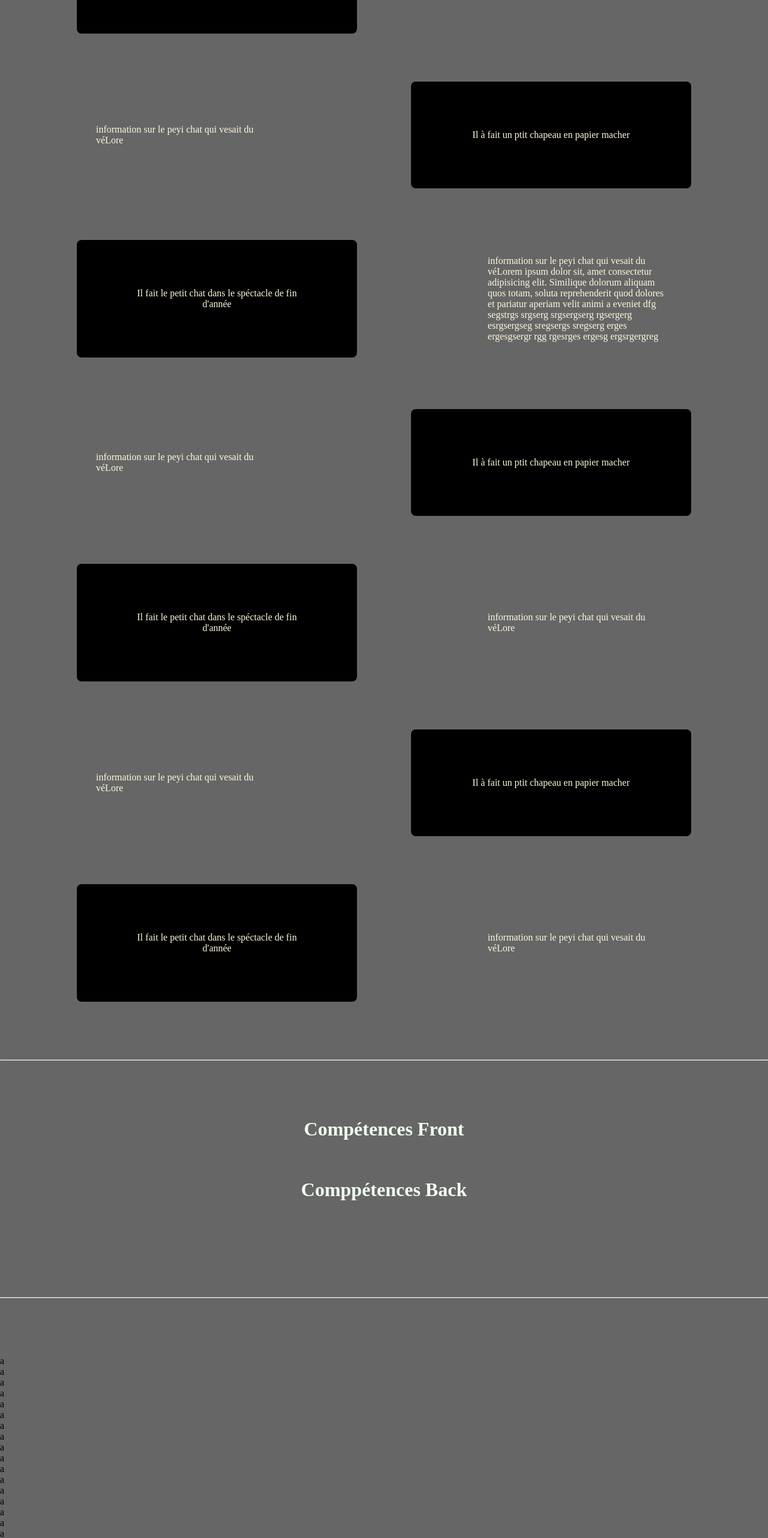
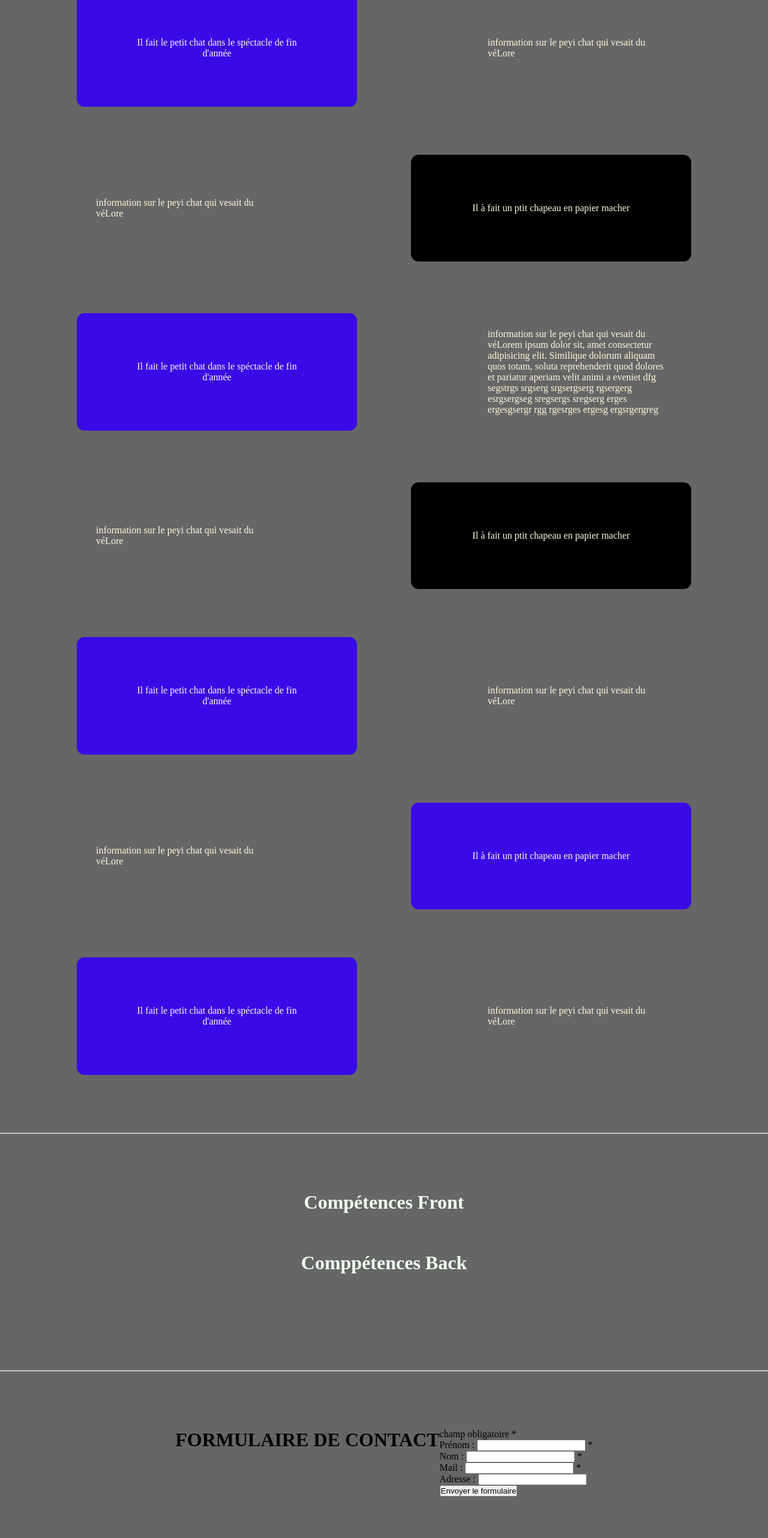
Before and after one commit to geraldan/portfollio, a plain HTML site: page index.html in a window 1280 px wide. Shown: the part 220-2784 px from the top of the page at 60% size. After the commit the page ends 2715 px from the top, so only its background shows below. Drawn offline with Linux system fonts and the light colour scheme.

Commit message:
slid_and_form

```diff
--- a/action.js
+++ b/action.js
@@ -20,7 +20,7 @@ function projet(){
     window.scrollTo({top: 0, behavior: 'smooth'});
 }
 
-//donne lemplacement ou il doit scroller pour competences
+//donne l'emplacement ou il doit scroller pour competences
 function competences(){
     competence.scrollIntoView({behavior: 'smooth'});
 }
--- a/index.html
+++ b/index.html
@@ -15,9 +15,10 @@
             <button id="nav3">Contact</button>
 
         </nav>
+        <img class="picture" src="src/banniere.jpg" alt="">
 
         <div class="projetLeft"> <!--Projet numero0-->
-                <div class="projet">
+                <div id="pro" class="slide_right">
                     <p> Il fait le petit chat dans le spéctacle de fin d'année</p>
                 </div>
                 <div class="info">
@@ -32,15 +33,15 @@
                <div class="info">
                     <p> information sur le peyi chat qui vesait du véLore</p>
                </div>
-               <div class="projet">
-                    <p class="right">Il à fait un ptit chapeau en papier macher</p>
+               <div class="slide_left">
+                    <p>Il à fait un ptit chapeau en papier macher</p>
                </div>
             </div>
                                     <!--Projet numéro2-->
         <div class="projets">
             <div class="projetLeft">
-                <div class="projet">
-                    <p>Il fait le petit chat dans le spéctacle de fin d'année</p>
+                <div class="slide_right">
+                    <p class="">Il fait le petit chat dans le spéctacle de fin d'année</p>
                 </div>
                 <div class="info">
                    <p>information sur le peyi chat qui vesait du véLorem ipsum dolor sit, amet consectetur adipisicing elit. Similique dolorum aliquam quos totam, soluta reprehenderit quod dolores et pariatur aperiam velit animi a eveniet dfg segstrgs srgserg srgsergserg rgsergerg esrgsergseg sregsergs sregserg erges ergesgsergr rgg rgesrges ergesg ergsrgergreg </p>
@@ -54,7 +55,7 @@
                 <div class="info">
                      <p> information sur le peyi chat qui vesait du véLore</p>
                 </div>
-                <div class="projet">
+                <div class="slide_left">
                     <p>Il à fait un ptit chapeau en papier macher</p>
                 </div>
             </div>
@@ -63,7 +64,7 @@
                                     <!--Projet numéro4-->
         <div class="projets">
             <div class="projetLeft">
-                <div class="projet">
+                <div class="slide_right">
                     <p> Il fait le petit chat dans le spéctacle de fin d'année</p>
                 </div>
                 <div class="info">
@@ -78,7 +79,7 @@
                 <div class="info">
                      <p> information sur le peyi chat qui vesait du véLore</p>
                 </div>
-                <div class="projet">
+                <div class="slide_right">
                     <p> Il à fait un ptit chapeau en papier macher</p>
                 </div>
             </div>
@@ -87,7 +88,7 @@
                                     <!--Projet numéro6-->
         <div class="projets">
             <div class="projetLeft">
-               <div class="projet">
+               <div class="slide_right">
                    <p> Il fait le petit chat dans le spéctacle de fin d'année</p>
                </div>
                <div class="info">
@@ -116,7 +117,31 @@
         <hr id="contact">
                                     <!-- formulaire-->
         <div>
-            <p>a<br>a<br>a<br>a<br>a<br>a<br>a<br>a<br>a<br>a<br>a<br>a<br>a<br>a<br>a<br>a<br>a<br>a<br>a<br>a<br>a<br>a<br>a<br>a<br>a<br>a<br>a<br>a<br>a<br>a<br>a<br>a<br>a<br>a<br>a<br>a<br>a<br>a<br>a<br>a<br>a<br>a<br>a<br>a<br>a<br>a<br>a<br>a<br>a<br>a<br>a<br>a<br>a<br>a<br>a<br>a<br>a<br>vv</p>
-        </div>
+            <form action="">
+                <form action="" method="">
+                    <H1>FORMULAIRE DE CONTACT</H1>
+                        <div class="border">
+                            <p>champ obligatoire *</p>
+                            <div class="textBox">
+                                 <label>Prénom :</label>
+                                 <input type="text" name="first_name" required> *
+                            </div>
+                            <div class="textBox">
+                                <label >Nom :</label>
+                                <input type="text" name="name" required> *
+                            </div>
+                            <div class="textBox">
+                                <label>Mail :</label>
+                                <input type="email" name="mail" required> *
+                            </div>
+                            <div class="textBox">
+                                <label>Adresse :</label>
+                                <input type="text" name="adress">
+                            </div>
+                                <input  type="submit" value="Envoyer le formulaire" class="send">
+                        </div>
+                </form>
+            </form>
+
     </body>
 </html>
--- a/style.css
+++ b/style.css
@@ -21,7 +21,7 @@ nav{
 }
 #nav, #nav1, #nav2, #nav3{
     background-color: black;
-    font: 2em serif;
+    font: 1.5em serif;
     border: none;
     padding: 0 1em;
     color: white;
@@ -34,6 +34,11 @@ nav{
 }
 .mt-8{
     margin-top: 8em;
+}
+.picture{
+    margin: 3.7em 0;
+    width: 100%;
+
 }
 #projets{
     margin: auto;
@@ -57,33 +62,100 @@ nav{
 }
 
 
-.projet{
+.slide_left{
+    position: relative;
     background-color: rgb(0, 0, 0);
     width: 30%;
     height: 200%;
     padding:5em;
     text-align: center;
     align-items: center;
-    border-radius: 0.5em;
+    border-radius: 0.8em;
     color: cornsilk;
     opacity: 0.;
+    animation: slide 4s linear;
 }
-
+@keyframes slide{
+    0%{
+        left: -800px;
+        opacity: 0;
+    }
+    50%{
+        opacity: 0;
+    }
+    89%{
+        border-radius: .8em;
+    }
+    90%{
+        left: 10px;
+        border-radius: 2em 0 0 2em;
+    }
+    94%{
+        left: 10px;
+        border-radius: .8em;
+    }
+    100%{
+        left: 0;
+        opacity: 1;
+    }
+}
+.slide_right{
+    position: relative;
+    background-color: rgb(58, 10, 230);
+    width: 30%;
+    height: 200%;
+    padding:5em;
+    text-align: center;
+    align-items: center;
+    border-radius: 0.8em;
+    color: cornsilk;
+    opacity: 0.;
+    animation: slide 4s linear;
+}
+@keyframes slide{
+    0%{
+        right: -800px;
+        opacity: 0;
+    }
+    50%{
+        opacity: 0;
+    }
+    89%{
+        border-radius: .8em;
+    }
+    90%{
+        right: 10px;
+        border-radius: 2em 0 0 2em;
+    }
+    94%{
+        right: 10px;
+        border-radius: .8em;
+    }
+    100%{
+        right: 0;
+        opacity: 1;
+    }
+}
 
 h2{
    text-align: center;
    font-size: xx-large;
    color: honeydew;
+}
 
-}
 .competency{
     display: flex;
     justify-content: center;
+}
 
-}
 hr{
     margin: 6em 0;
 }
 img{
     margin: 2em;
 }
+
+form{
+    display: flex;
+    justify-content: center;
+}
```
